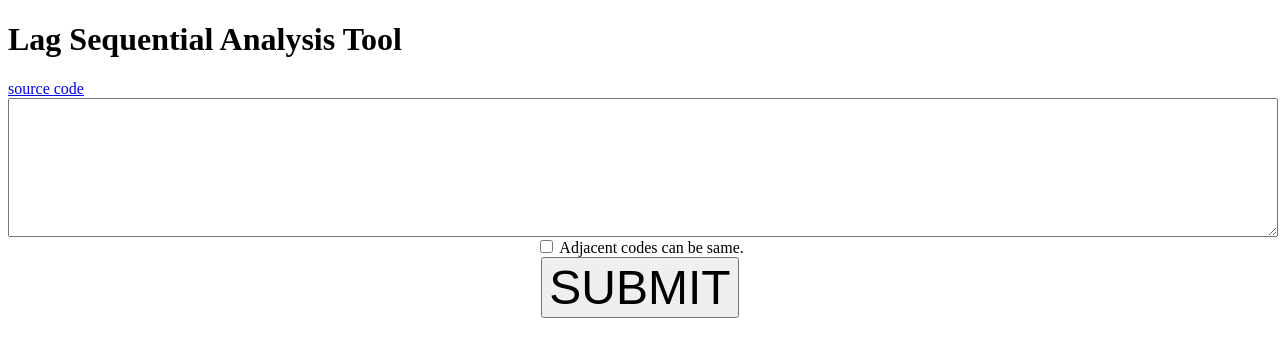
After one commit to pulipulichen/blogger, a PHP site: page /posts/2016/07/20160720-sequential-anlysis/sa/form.php in a window 1280 px wide. The commit adds this page. Shown: the top 357 px of the page. Run offline with PHP 8.4, Linux system fonts and the light colour scheme.

Commit message:
0901 先釋出php版本

```diff
--- /dev/null
+++ b/posts/2016/07/20160720-sequential-anlysis/sa/form.php
@@ -0,0 +1,51 @@
+<!DOCTYPE html PUBLIC "-//W3C//DTD XHTML 1.0 Transitional//EN" "http://www.w3.org/TR/xhtml1/DTD/xhtml1-transitional.dtd">
+<html xmlns="http://www.w3.org/1999/xhtml">
+<head>
+<meta http-equiv="Content-Type" content="text/html; charset=utf-8" />
+<title>Lag Sequential Analysis Tool</title>
+</head>
+
+<body>
+    <h1>Lag Sequential Analysis Tool</h1>
+    <a target="_blank" href="https://github.com/pulipulichen/blogger/tree/gh-pages/posts/2016/07/20160720-sequential-anlysis/sa">source code</a>
+    <form action="form.php" method="post">
+        <textarea name="obs" style="width: 100%;height: 10em;"><?php if (isset($_POST["obs"])) echo $_POST["obs"]; ?></textarea>
+        <div style="text-align: center;">
+            <label>
+                <input type="checkbox" name="repeatable" value="true" <?php if (isset($_POST["repeatable"])) echo "checked" ?> /> Adjacent codes can be same.
+            </label>
+        </div>
+        <div style="text-align: center;">
+            <button type="submit" style="font-size: 3em;">SUBMIT</button>
+        </div>
+    </form>
+    <?php
+if (isset($_POST["obs"]) && trim($_POST["obs"]) !== "") {
+    ?>
+    <?php
+include_once 'sequential_analysis.class.php';
+$obs = trim($_POST["obs"]);
+$repeatable = isset($_POST["repeatable"]);
+//$obs = 'ABBCBBCAAC';
+$sa = new Sequential_analysis($obs, "", $repeatable);
+
+echo "\n <h2>編碼序列</h2> \n";
+echo $sa->obs;
+
+echo "\n <h2>標籤列表</h2> \n";
+print_r($sa->lag_list);
+
+echo "\n <h2>編碼轉換頻率表</h2> \n";
+//print_r($sa->sf);
+echo Sequential_analysis::table_draw($sa->sf);
+
+echo "\n <h2>調整後殘差表</h2> \n";
+echo Sequential_analysis::table_draw($sa->z_table['allison_liker'], true);
+
+echo "\n <h2>所有顯著編碼轉換 (all)</h2>\n";
+print_r($sa->export_sign_result("allison_liker"));
+
+}
+?>
+</body>
+</html>
```
Also changed, not shown: posts/2016/07/20160720-sequential-anlysis/sa/index.php (+6 -1 lines), posts/2016/07/20160720-sequential-anlysis/sa/sequential_analysis.class.php (+23 -1 lines).
